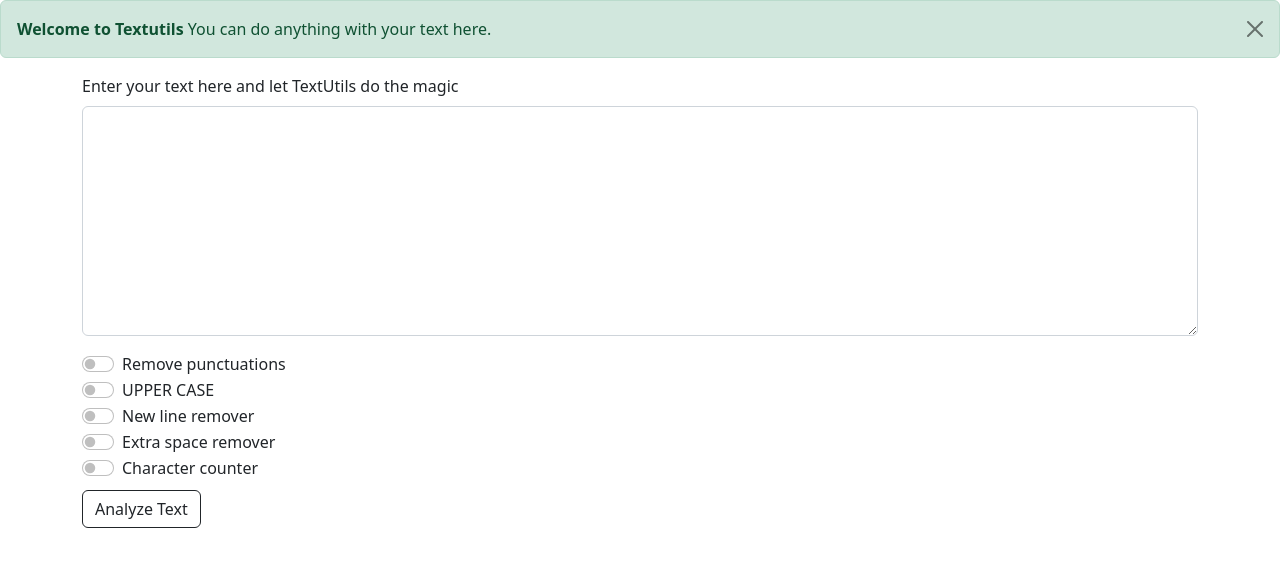
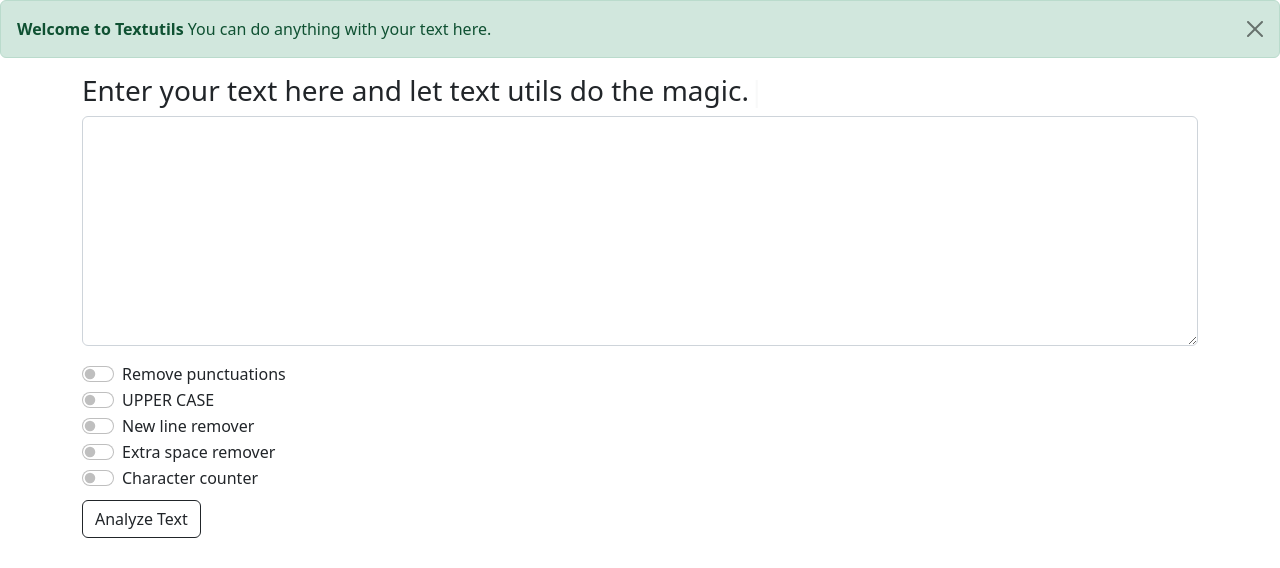
Before and after one commit to AtulGautam2001/TextUtils, a Django app: page / in a window 1280 px wide. Shown: the part 56-624 px from the top of the page. Run offline with Django 4.2, Linux system fonts and the light colour scheme.

Commit message:
Update index.html

```diff
--- a/templates/index.html
+++ b/templates/index.html
@@ -6,9 +6,13 @@
         <title>Text Utils</title>
         <link href="https://cdn.jsdelivr.net/npm/bootstrap@5.2.0/dist/css/bootstrap.min.css" rel="stylesheet"
             integrity="sha384-gH2yIJqKdNHPEq0n4Mqa/HGKIhSkIHeL5AyhkYV8i59U5AR6csBvApHHNl/vI1Bx" crossorigin="anonymous">
+        <script src="https://cdn.jsdelivr.net/npm/typed.js@2.0.12"></script>
     </head>
 
     <body>
+        <script src="https://cdn.jsdelivr.net/npm/bootstrap@5.2.0/dist/js/bootstrap.bundle.min.js"
+            integrity="sha384-A3rJD856KowSb7dwlZdYEkO39Gagi7vIsF0jrRAoQmDKKtQBHUuLZ9AsSv4jD4Xa" crossorigin="anonymous">
+        </script>
         <!--Navbar-->
         <nav class="navbar navbar-expand-lg navbar-dark bg-dark">
             <div class="container-fluid">
@@ -48,8 +52,9 @@
         <div class="container">
             <form action='/analyze' method='post'>{% csrf_token %}
                 <div class="mb-3">
-                    <label for="exampleFormControlTextarea1" class="form-label">Enter your text here and let TextUtils do
-                        the magic</label>
+                    <!-- <label for="exampleFormControlTextarea1" class="form-label">Enter your text here and let TextUtils do
+                        the magic</label> -->
+                    <h3><span id="typed"></span></h3>
                     <textarea class="form-control" name='text' id="exampleFormControlTextarea1" rows="9"></textarea>
                 </div>
 
@@ -80,8 +85,11 @@
                 </div>
             </form>
         </div>
-        <script src="https://cdn.jsdelivr.net/npm/bootstrap@5.2.0/dist/js/bootstrap.bundle.min.js"
-            integrity="sha384-A3rJD856KowSb7dwlZdYEkO39Gagi7vIsF0jrRAoQmDKKtQBHUuLZ9AsSv4jD4Xa" crossorigin="anonymous">
+        <!--Dynamic text-->
+        <script>
+            var typed = new Typed('#typed', {strings: ["You can do anything with your text here.", "Enter your text here and let text utils do the magic."],
+            typeSpeed: 30
+            });
         </script>
     </body>
 </html>
```
